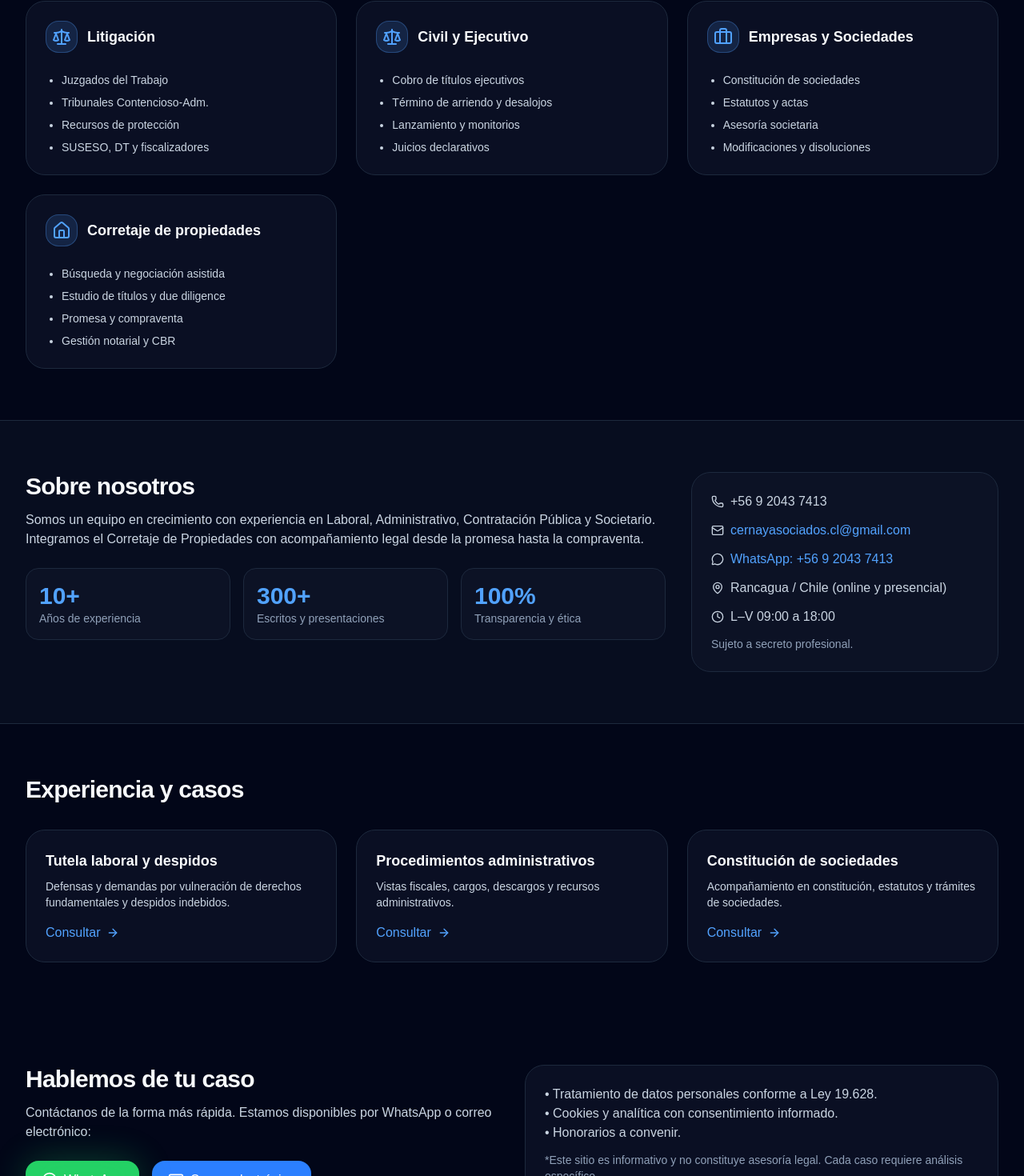
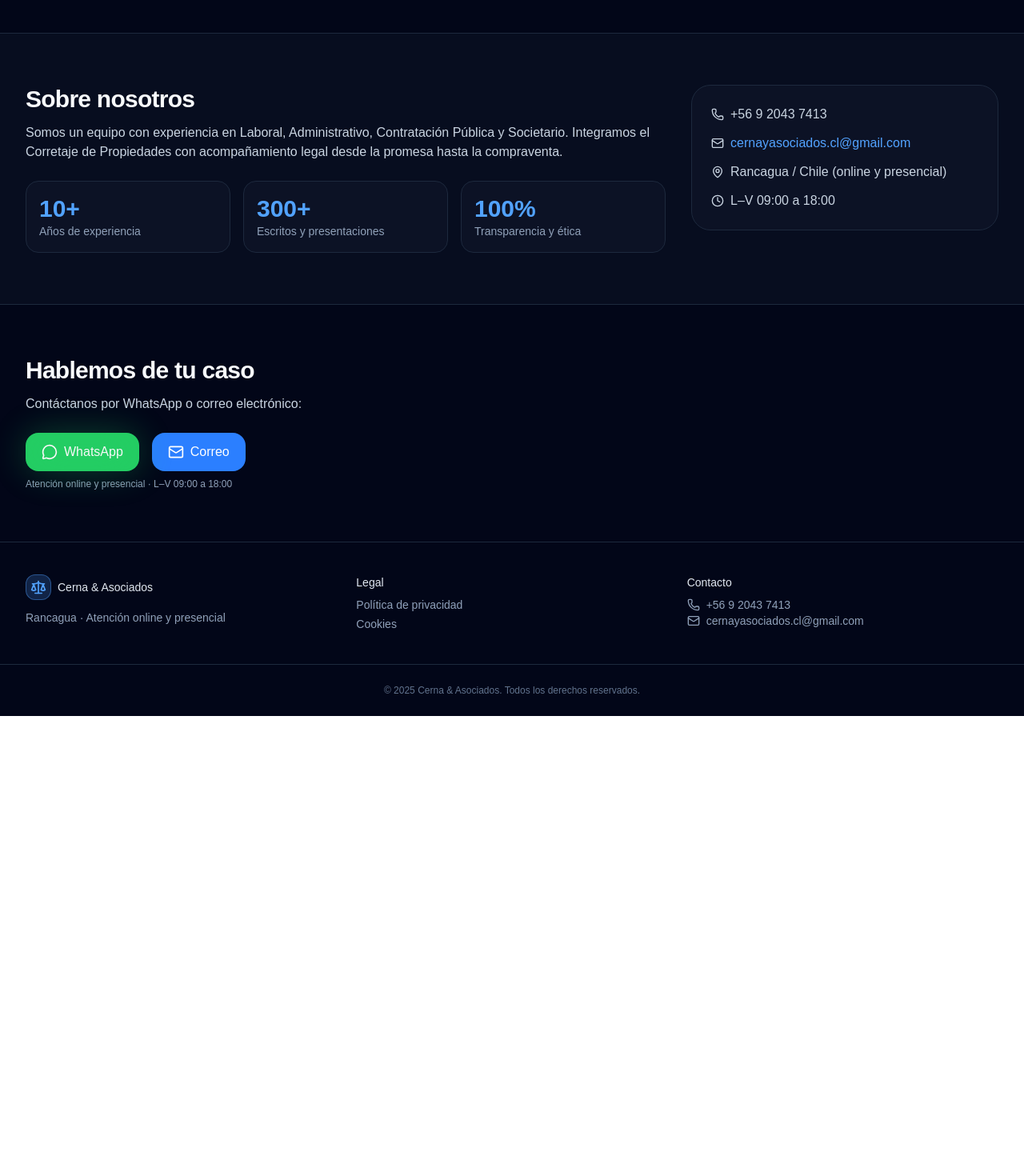
Before and after one commit to RanaWow/cerna-asociados-web, a Next.js app: page / in a window 1280 px wide. Shown: the part 1160-2630 px from the top of the page at 80% size. After the commit the page ends 2055 px from the top, so only its background shows below. Built offline with nearby package versions, Linux system fonts and the light colour scheme.

Commit message:
fix: página completa sin errores (chips móviles + WhatsApp glow/pulso)

```diff
--- a/src/app/page.tsx
+++ b/src/app/page.tsx
@@ -1,27 +1,13 @@
 'use client';
 
-import React from 'react';
+import type { ReactNode } from 'react';
 import { motion } from 'framer-motion';
 import {
-  Scale,
-  Gavel,
-  Building2,
-  FileText,
-  Phone,
-  Mail,
-  MapPin,
-  Clock,
-  ShieldCheck,
-  ArrowRight,
-  MessageCircle,
-  Home,
-  Briefcase,
+  Scale, Gavel, Building2, FileText, Phone, Mail, MapPin, Clock,
+  ShieldCheck, ArrowRight, MessageCircle, Home, Briefcase,
 } from 'lucide-react';
 
-/* =========================================
- *  Página completa
- * =======================================*/
-export default function Page(): JSX.Element {
+export default function Page() {
   return (
     <div className="min-h-screen bg-slate-950 text-slate-50">
       {/* NAVBAR */}
@@ -57,13 +43,11 @@ export default function Page(): JSX.Element {
 
       {/* HERO */}
       <section className="relative overflow-hidden">
-        {/* Fondo suave con halo */}
         <div className="pointer-events-none absolute inset-0 bg-[radial-gradient(1200px_600px_at_20%_0%,rgba(59,130,246,0.16),transparent_60%)]" />
         <div className="pointer-events-none absolute -right-28 top-24 h-96 w-96 rounded-full bg-blue-500/10 blur-3xl" />
 
         <div className="relative mx-auto max-w-7xl px-4 py-16 sm:px-6 sm:py-24 lg:px-8">
           <div className="grid items-center gap-10 lg:grid-cols-2">
-            {/* Texto principal */}
             <motion.div
               initial={{ opacity: 0, y: 12 }}
               animate={{ opacity: 1, y: 0 }}
@@ -74,7 +58,7 @@ export default function Page(): JSX.Element {
                 <span className="text-blue-400">confianza y resultados</span>
               </h1>
 
-              {/* Chips (móvil ordenado, sin guiones) */}
+              {/* Chips (móvil ordenado, sin guiones sueltos) */}
               <ul className="mt-5 flex flex-wrap gap-2">
                 {[
                   'Laboral',
@@ -93,13 +77,13 @@ export default function Page(): JSX.Element {
                 ))}
               </ul>
 
-              {/* Bajada corta y clara */}
+              {/* Párrafo principal (si quieres eliminar, borra este <p>) */}
               <p className="mt-6 max-w-xl text-slate-300">
                 Representamos a personas y empresas en juicios laborales, administrativos,
-                civiles y ejecutivos. También asesoramos en licitaciones, sociedades y corretaje de propiedades.
+                civiles y ejecutivos. También asesoramos en licitaciones, sociedades y
+                corretaje de propiedades.
               </p>
 
-              {/* CTA */}
               <div className="mt-6 flex flex-wrap gap-3">
                 <a
                   href="#contacto"
@@ -115,7 +99,6 @@ export default function Page(): JSX.Element {
                 </a>
               </div>
 
-              {/* Sellos */}
               <div className="mt-6 flex items-center gap-6 text-sm text-slate-400">
                 <span className="flex items-center gap-2">
                   <ShieldCheck className="h-4 w-4" /> Estrategia con sustento legal
@@ -129,7 +112,6 @@ export default function Page(): JSX.Element {
               </div>
             </motion.div>
 
-            {/* Tarjetas rápidas al lado */}
             <motion.div
               initial={{ opacity: 0, y: 12 }}
               animate={{ opacity: 1, y: 0 }}
@@ -182,8 +164,8 @@ export default function Page(): JSX.Element {
         <div className="max-w-3xl">
           <h2 className="text-3xl font-bold tracking-tight">Áreas de práctica</h2>
           <p className="mt-3 text-slate-300">
-            Experiencia en mundo del trabajo, sector público, litigios civiles y ejecutivos, y servicios
-            legales integrales en Chile.
+            Experiencia en mundo del trabajo, sector público, litigios civiles y ejecutivos,
+            y servicios legales integrales en Chile.
           </p>
         </div>
 
@@ -218,46 +200,6 @@ export default function Page(): JSX.Element {
               'Ejecución y término anticipado',
             ]}
           />
-          <PracticeCard
-            icon={<Scale className="h-6 w-6" />}
-            title="Litigación"
-            bullets={[
-              'Juzgados del Trabajo',
-              'Tribunales Contencioso-Adm.',
-              'Recursos de protección',
-              'SUSESO, DT y fiscalizadores',
-            ]}
-          />
-          <PracticeCard
-            icon={<Scale className="h-6 w-6" />}
-            title="Civil y Ejecutivo"
-            bullets={[
-              'Cobro de títulos ejecutivos',
-              'Término de arriendo y desalojos',
-              'Lanzamiento y monitorios',
-              'Juicios declarativos',
-            ]}
-          />
-          <PracticeCard
-            icon={<Briefcase className="h-6 w-6" />}
-            title="Empresas y Sociedades"
-            bullets={[
-              'Constitución de sociedades',
-              'Estatutos y actas',
-              'Asesoría societaria',
-              'Modificaciones y disoluciones',
-            ]}
-          />
-          <PracticeCard
-            icon={<Home className="h-6 w-6" />}
-            title="Corretaje de propiedades"
-            bullets={[
-              'Búsqueda y negociación asistida',
-              'Estudio de títulos y due diligence',
-              'Promesa y compraventa',
-              'Gestión notarial y CBR',
-            ]}
-          />
         </div>
       </section>
 
@@ -267,11 +209,10 @@ export default function Page(): JSX.Element {
           <div className="lg:col-span-2">
             <h2 className="text-3xl font-bold tracking-tight">Sobre nosotros</h2>
             <p className="mt-3 text-slate-300">
-              Somos un equipo en crecimiento con experiencia en Laboral, Administrativo, Contratación Pública y
+              Somos un equipo con experiencia en Laboral, Administrativo, Contratación Pública y
               Societario. Integramos el Corretaje de Propiedades con acompañamiento legal desde la promesa hasta la
               compraventa.
             </p>
-
             <div className="mt-6 grid gap-4 sm:grid-cols-3">
               <Stat number="10+" label="Años de experiencia" />
               <Stat number="300+" label="Escritos y presentaciones" />
@@ -282,9 +223,7 @@ export default function Page(): JSX.Element {
           <div className="space-y-3 rounded-3xl border border-slate-800 bg-slate-900/60 p-6 text-slate-300">
             <p className="flex items-center gap-2">
               <Phone className="h-4 w-4" />
-              <a href="tel:+56920437413" className="hover:underline">
-                +56 9 2043 7413
-              </a>
+              <a href="tel:+56920437413" className="hover:underline">+56 9 2043 7413</a>
             </p>
             <p className="flex items-center gap-2">
               <Mail className="h-4 w-4" />
@@ -293,43 +232,12 @@ export default function Page(): JSX.Element {
               </a>
             </p>
             <p className="flex items-center gap-2">
-              <MessageCircle className="h-4 w-4" />
-              <a
-                href="https://wa.me/56920437413?text=Hola%20Cerna%20%26%20Asociados%2C%20necesito%20asesor%C3%ADa%20legal."
-                target="_blank"
-                rel="noopener noreferrer"
-                className="text-blue-400 hover:underline"
-              >
-                WhatsApp: +56 9 2043 7413
-              </a>
-            </p>
-            <p className="flex items-center gap-2">
               <MapPin className="h-4 w-4" /> Rancagua / Chile (online y presencial)
             </p>
             <p className="flex items-center gap-2">
               <Clock className="h-4 w-4" /> L–V 09:00 a 18:00
             </p>
-            <p className="text-sm text-slate-400">Sujeto a secreto profesional.</p>
           </div>
-        </div>
-      </section>
-
-      {/* CASOS */}
-      <section id="casos" className="mx-auto max-w-7xl px-4 py-16 sm:px-6 lg:px-8">
-        <h2 className="text-3xl font-bold tracking-tight">Experiencia y casos</h2>
-        <div className="mt-8 grid gap-6 md:grid-cols-3">
-          <CaseCard
-            title="Tutela laboral y despidos"
-            text="Defensas y demandas por vulneración de derechos fundamentales y despidos indebidos."
-          />
-          <CaseCard
-            title="Procedimientos administrativos"
-            text="Vistas fiscales, cargos, descargos y recursos administrativos."
-          />
-          <CaseCard
-            title="Constitución de sociedades"
-            text="Acompañamiento en constitución, estatutos y trámites de sociedades."
-          />
         </div>
       </section>
 
@@ -339,43 +247,30 @@ export default function Page(): JSX.Element {
           <div>
             <h2 className="text-3xl font-bold tracking-tight">Hablemos de tu caso</h2>
             <p className="mt-3 text-slate-300">
-              Contáctanos de la forma más rápida. Estamos disponibles por WhatsApp o correo electrónico:
+              Contáctanos por WhatsApp o correo electrónico:
             </p>
 
-            <div className="mt-6 space-y-4">
-              <div className="flex flex-col gap-4 sm:flex-row">
-                {/* WhatsApp con pulso + glow */}
+            <div className="mt-6 flex flex-col gap-4 sm:flex-row">
               <a
-                  href="https://wa.me/56920437413?text=Hola%20Cerna%20%26%20Asociados%2C%20quisiera%20hacer%20una%20consulta%20legal."
+                href="https://wa.me/56920437413?text=Hola%20Cerna%20%26%20Asociados%2C%20quisiera%20hacer%20una%20consulta"
                 target="_blank"
                 rel="noopener noreferrer"
                 className="relative flex items-center justify-center gap-2 rounded-2xl bg-[#25D366] px-5 py-3 font-medium text-white transition hover:bg-[#128C7E] animate-[pulse_2s_ease-in-out_infinite]"
               >
-                  {/* halo */}
                 <span className="pointer-events-none absolute inset-0 -z-10 rounded-2xl bg-[#25D366]/30 blur-xl" />
                 <MessageCircle className="h-5 w-5" /> WhatsApp
               </a>
 
               <a
-                  href="mailto:cernayasociados.cl@gmail.com?subject=Consulta%20Legal&body=Hola%2C%20quisiera%20asesor%C3%ADa%20en..."
+                href="mailto:cernayasociados.cl@gmail.com?subject=Consulta%20Legal"
                 className="flex items-center justify-center gap-2 rounded-2xl bg-blue-500 px-5 py-3 font-medium text-white transition hover:bg-blue-600"
               >
-                  <Mail className="h-5 w-5" /> Correo electrónico
+                <Mail className="h-5 w-5" /> Correo
               </a>
             </div>
 
-              <p className="text-xs text-slate-400">Atención online y presencial · L–V 09:00 a 18:00</p>
-            </div>
-          </div>
-
-          <div className="space-y-3 rounded-3xl border border-slate-800 bg-slate-900/60 p-6 text-slate-300">
-            <p>
-              • Tratamiento de datos personales conforme a Ley 19.628.<br />
-              • Cookies y analítica con consentimiento informado.<br />
-              • Honorarios a convenir.
-            </p>
-            <p className="text-sm text-slate-400">
-              *Este sitio es informativo y no constituye asesoría legal. Cada caso requiere análisis específico.
+            <p className="mt-2 text-xs text-slate-400">
+              Atención online y presencial · L–V 09:00 a 18:00
             </p>
           </div>
         </div>
@@ -398,8 +293,7 @@ export default function Page(): JSX.Element {
             <p className="font-medium text-slate-200">Legal</p>
             <ul className="mt-2 space-y-1">
               <li><a href="#" className="hover:text-slate-200">Política de privacidad</a></li>
-              <li><a href="#" className="hover:text-slate-200">Política de cookies</a></li>
-              <li><a href="#" className="hover:text-slate-200">Términos y condiciones</a></li>
+              <li><a href="#" className="hover:text-slate-200">Cookies</a></li>
             </ul>
           </div>
 
@@ -422,39 +316,26 @@ export default function Page(): JSX.Element {
         </div>
       </footer>
 
-      {/* BOTÓN FLOTANTE WHATSAPP (global) */}
+      {/* BOTÓN FLOTANTE WHATSAPP (glow + ping) */}
       <a
         href="https://wa.me/56920437413?text=Hola%2C%20quiero%20hacer%20una%20consulta"
         target="_blank"
         rel="noopener"
-        aria-label="Escríbenos por WhatsApp"
+        aria-label="WhatsApp"
         title="WhatsApp"
         className="group fixed bottom-5 right-5 z-50 flex h-14 w-14 items-center justify-center rounded-full bg-[#25D366] text-white shadow-lg transition-colors hover:bg-[#128C7E]"
       >
-        {/* halo */}
         <span className="pointer-events-none absolute inset-0 -z-10 rounded-full bg-[#25D366]/30 blur-xl" />
-        {/* pulso */}
         <span className="pointer-events-none absolute inset-0 -z-10 rounded-full ring-2 ring-[#25D366]/40 animate-[ping_1.8s_ease-in-out_infinite]" />
-        {/* ícono */}
-        <svg viewBox="0 0 32 32" aria-hidden="true" className="h-7 w-7" fill="currentColor">
-          <path d="M19.11 17.39c-.3-.15-1.73-.85-2-.95s-.46-.15-.65.15-.75.95-.92 1.15-.34.22-.63.07a6.63 6.63 0 0 1-1.95-1.2 7.3 7.3 0 0 1-1.35-1.67c-.14-.23 0-.36.1-.5s.23-.27.34-.42a1.65 1.65 0 0 0 .22-.37.45.45 0 0 0 0-.42c0-.15-.64-1.56-.88-2.13s-.47-.5-.65-.5h-.55a1 1 0 0 0-.73.34 3.06 3.06 0 0 0-.96 2.27 5.31 5.31 0 0 0 1.11 2.84 12.12 12.12 0 0 0 4.64 4.18 15.86 15.86 0 0 0 1.58.58 3.8 3.8 0 0 0 1.74.11 2.83 2.83 0 0 0 1.86-1.31 2.33 2.33 0 0 0 .16-1.31c-.05-.08-.24-.15-.54-.3zM16.02 3.2A12.79 12.79 0 0 0 3.2 15.99a12.6 12.6 0 0 0 1.74 6.42L3 29l6.76-1.78a12.86 12.86 0 0 0 6.25 1.6h.01a12.79 12.79 0 0 0 12.79-12.79A12.72 12.72 0 0 0 16.02 3.2zm7.54 20.33a10.86 10.86 0 0 1-7.55 3.13h-.01a10.94 10.94 0 0 1-5.56-1.5l-.4-.24-4.01 1.05 1.07-3.91-.26-.4a10.93 10.93 0 0 1-1.68-5.81 10.88 10.88 0 0 1 18.57-7.68 10.73 10.73 0 0 1 3.15 7.54 10.85 10.85 0 0 1-3.32 7.22z" />
-        </svg>
-        <span className="sr-only">Abrir WhatsApp</span>
+        <MessageCircle className="h-7 w-7" />
       </a>
     </div>
   );
 }
 
-/* =========================================
- *  Componentes reutilizables (tipados)
- * =======================================*/
-type MiniFeatureProps = {
-  icon: React.ReactNode;
-  title: string;
-  text: string;
-};
-
-function MiniFeature({ icon, title, text }: MiniFeatureProps): JSX.Element {
+/* ---------- COMPONENTES ---------- */
+type MiniFeatureProps = { icon: ReactNode; title: string; text: string };
+function MiniFeature({ icon, title, text }: MiniFeatureProps) {
   return (
     <div className="rounded-2xl border border-slate-800 bg-slate-900/60 p-4">
       <div className="flex items-center gap-2 text-blue-400">
@@ -466,13 +347,8 @@ function MiniFeature({ icon, title, text }: MiniFeatureProps): JSX.Element {
   );
 }
 
-type PracticeCardProps = {
-  icon: React.ReactNode;
-  title: string;
-  bullets: string[];
-};
-
-function PracticeCard({ icon, title, bullets }: PracticeCardProps): JSX.Element {
+type PracticeCardProps = { icon: ReactNode; title: string; bullets: string[] };
+function PracticeCard({ icon, title, bullets }: PracticeCardProps) {
   return (
     <div className="rounded-3xl border border-slate-800 bg-slate-900/60">
       <div className="flex items-center gap-3 p-6">
@@ -492,29 +368,8 @@ function PracticeCard({ icon, title, bullets }: PracticeCardProps): JSX.Element
   );
 }
 
-type CaseCardProps = {
-  title: string;
-  text: string;
-};
-
-function CaseCard({ title, text }: CaseCardProps): JSX.Element {
-  return (
-    <div className="rounded-3xl border border-slate-800 bg-slate-900/60 p-6">
-      <h3 className="text-lg font-semibold">{title}</h3>
-      <p className="mt-2 text-sm text-slate-300">{text}</p>
-      <a href="#contacto" className="mt-4 inline-flex items-center gap-2 text-blue-400 hover:underline">
-        Consultar <ArrowRight className="h-4 w-4" />
-      </a>
-    </div>
-  );
-}
-
-type StatProps = {
-  number: string;
-  label: string;
-};
-
-function Stat({ number, label }: StatProps): JSX.Element {
+type StatProps = { number: string; label: string };
+function Stat({ number, label }: StatProps) {
   return (
     <div className="rounded-2xl border border-slate-800 bg-slate-900/60 p-4">
       <div className="text-3xl font-bold text-blue-400">{number}</div>
```
Lines whose indentation alone changed are shown as unchanged.
